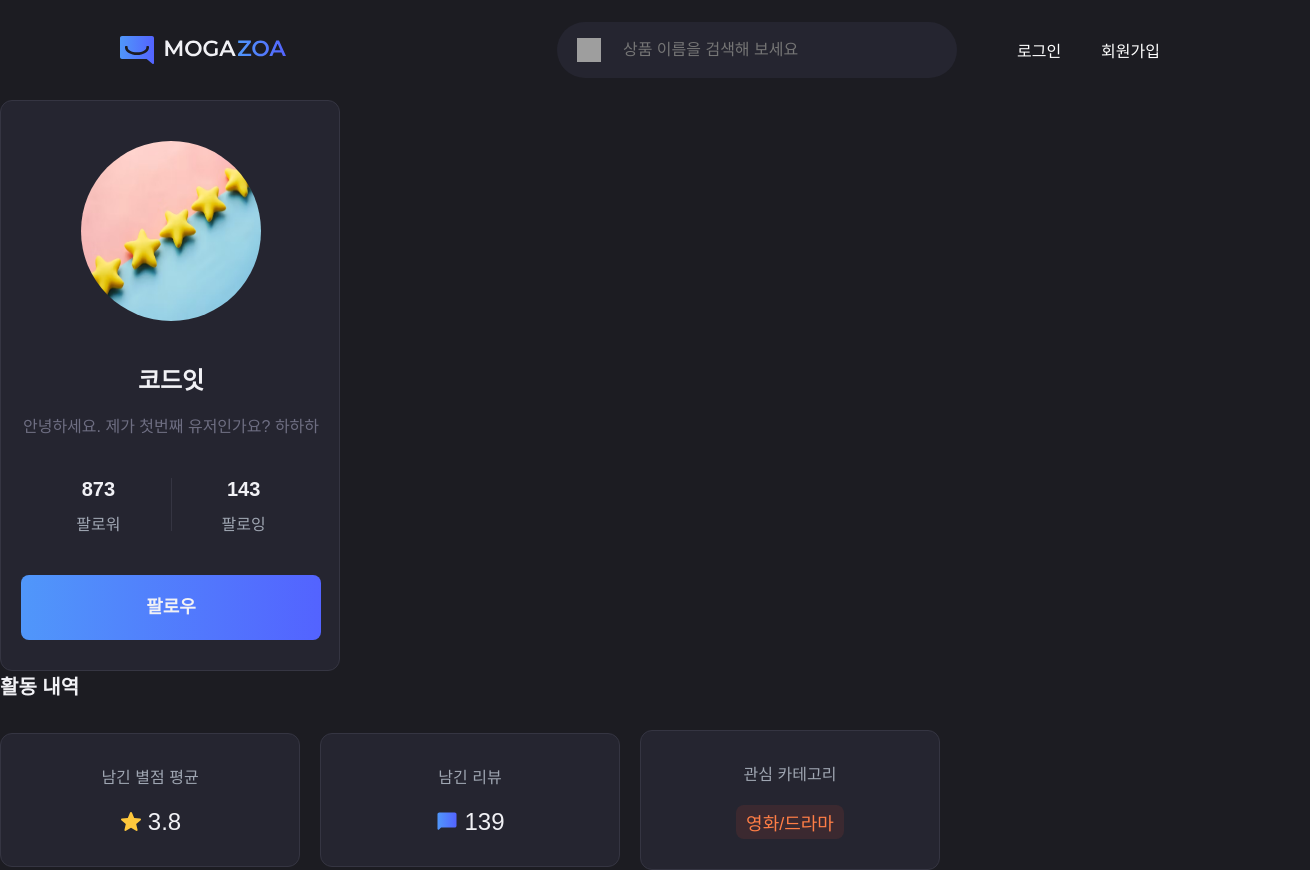
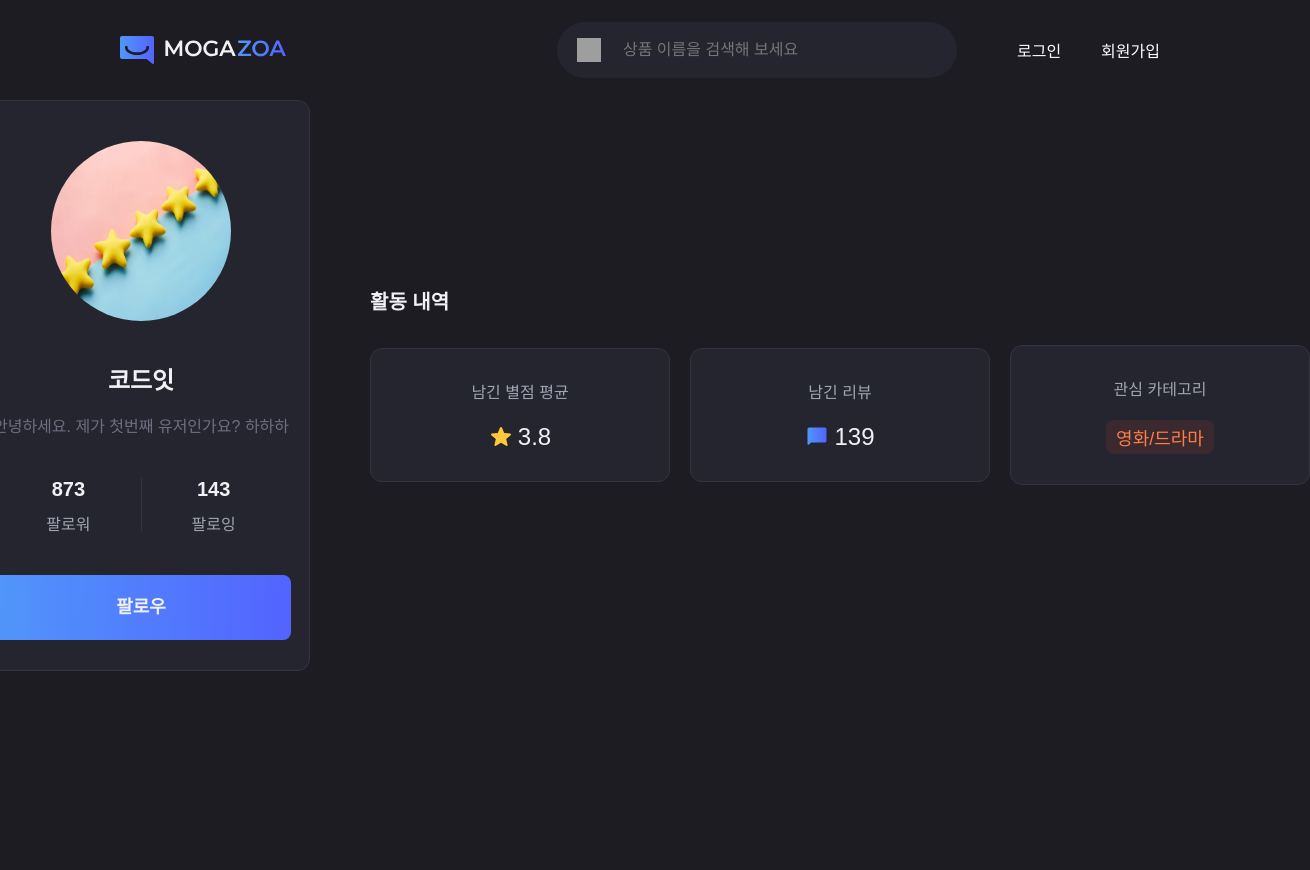
Before and after one commit to Codeit-FE3-Part4-team1-Final/Mogazoa, a Next.js app: page /profile/me in a window 1280 px wide. Shown: the whole page, 1310 px wide, since content can reach past the window. After the commit the page ends 800 px from the top, so only its background shows below. Built offline with nearby package versions, Linux system fonts and the light colour scheme; grey boxes are pictures that could not be loaded; a web font is replaced by a local one.

Commit message:
💄 Style: 프로필 페이지 UI 배치

```diff
--- /dev/null
+++ b/src/app/profile/me/page.module.scss
@@ -0,0 +1,10 @@
+@import '/src/styles/main.scss';
+
+.wrapper {
+  display: grid;
+  grid-template-rows: 1fr;
+  grid-template-columns: auto auto;
+  gap: 60px;
+  align-items: center;
+  justify-content: center;
+}
--- a/src/app/profile/me/page.tsx
+++ b/src/app/profile/me/page.tsx
@@ -1,6 +1,8 @@
+import classNames from 'classnames/bind';
 import ActivityDetail from '@/components/ActivityDetail';
 import ProfileCard from '@/components/Card/ProfileCard';
 import { UserDetail } from '@/types/types';
+import styles from './page.module.scss';
 
 // 임시 데이터
 const userDetail: UserDetail = {
@@ -22,9 +24,11 @@ const userDetail: UserDetail = {
   },
 };
 
+const cx = classNames.bind(styles);
+
 export default function page() {
   return (
-    <main>
+    <main className={cx('wrapper')}>
       <ProfileCard userDetail={userDetail} />
       <ActivityDetail userDetail={userDetail} />
     </main>
```
